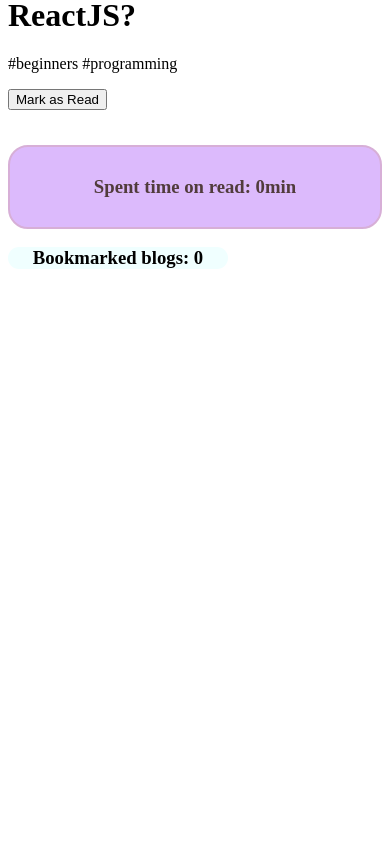
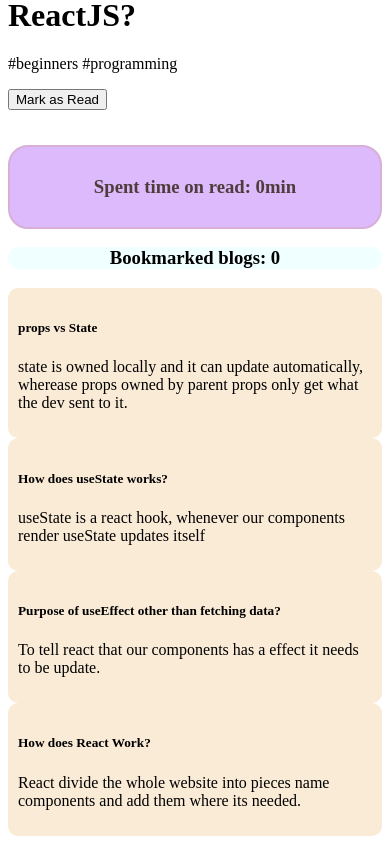
Before and after one commit to FurqanEmam/techblogs, a React (Vite) app: page / in a window 390 px wide. Shown: the part 2338-3182 px from the top of the page. Before the commit the page ends 2634 px from the top, so only its background shows below. Built offline with nearby package versions, Linux system fonts and the light colour scheme.

Commit message:
final update done

```diff
--- a/package.json
+++ b/package.json
@@ -10,7 +10,8 @@
   },
   "dependencies": {
     "react": "^18.2.0",
-    "react-dom": "^18.2.0"
+    "react-dom": "^18.2.0",
+    "react-toastify": "^9.1.2"
   },
   "devDependencies": {
     "@types/react": "^18.0.28",
--- a/src/components/Blogs/Blogs.jsx
+++ b/src/components/Blogs/Blogs.jsx
@@ -2,6 +2,9 @@
 import Post from '../Post/Post';
 import Calculation from '../Calculation/Calculation';
 import './Blogs.css'
+import { ToastContainer, toast } from 'react-toastify';
+import 'react-toastify/dist/ReactToastify.css';
+import Question from '../Question/Question';
 
 
 const Blogs = () => {
@@ -22,15 +25,18 @@
     }
 
     const bookmarkHandle = (blog) =>{
-        // console.log("bookmark", blog)
         const newBookmark = [...bookmark, blog];
+        // console.log(newBookmark)
         setBookmark(newBookmark);
-        // console.log(newBookmark)
+        toast("you have already bookmarked this blog.")
+
+        // if(newBookmark.includes())
+        // newBookmark.find(())
     }
 
 
-
     return (
+        <div>
             <div className='blogs-container'>
                 <div>
                     {
@@ -47,8 +53,18 @@
                     post={post}
                     bookmark={bookmark}
                     ></Calculation>
+                    <div>
+                        {/* <button onClick={notify}>Notify!</button>
+                        <ToastContainer /> */}
                     </div>
                 </div>
+
+            </div>
+            <div className='question-container'>
+                <Question></Question>
+            </div>
+        </div>
+
     );
 };
 
--- a/src/components/Bookmark/Bookmark.css
+++ b/src/components/Bookmark/Bookmark.css
@@ -9,4 +9,12 @@
     max-width: 220px;
     max-height: auto;
     margin-top: 5px;
+    text-align: center;
 }
+
+@media only screen and (max-width: 768px) {
+    .bookmark-container{
+        max-width: 100%;
+        max-width: 100%;
+    }
+}
--- a/src/components/Calculation/Calculation.jsx
+++ b/src/components/Calculation/Calculation.jsx
@@ -23,6 +23,7 @@
                 <h3>Bookmarked blogs: {bookmark.length}</h3>
                 {
                     bookmark.map((postData)=> <Bookmark
+                    key={postData.guid}
                     postData={postData}
                     ></Bookmark>)
                 }
--- a/src/components/Post/Post.jsx
+++ b/src/components/Post/Post.jsx
@@ -1,5 +1,7 @@
 import React from 'react';
 import './Post.css'
+import { ToastContainer } from 'react-toastify';
+import 'react-toastify/dist/ReactToastify.css';
 
 const Post = (props) => {
     // console.log(props)
@@ -27,6 +29,7 @@
                         <div className='post-time'>
                             <p>{read_time} min read</p>
                             <img onClick={() => bookmarkHandle(props.blog)} id="bookmark" className='bookmark' src="https://cdn-icons-png.flaticon.com/512/25/25667.png" alt="" />
+                            <ToastContainer />
                         </div>
                     </div>
                 </div>
--- /dev/null
+++ b/src/components/Question/Question.css
@@ -0,0 +1,10 @@
+.question-container{
+    max-width: 950px;
+    margin: 0 auto;
+}
+.question-section{
+    max-width: 550px;
+    background-color: antiquewhite;
+    padding: 10px;
+    border-radius: 10px;
+}
--- /dev/null
+++ b/src/components/Question/Question.jsx
@@ -0,0 +1,27 @@
+import React from 'react';
+import './Question.css'
+
+const Question = () => {
+    return (
+        <div className='question-container'>
+            <div className='question-section'>
+                <h5 className='question-title'>props vs State</h5>
+                <p className='answer'>state is owned locally and it can update automatically, wherease props owned by parent props only get what the dev sent to it.</p>
+            </div>
+            <div className='question-section'>
+                <h5 className='question-title'>How does useState works?</h5>
+                <p className='answer'>useState is a react hook, whenever our components render useState updates itself</p>
+            </div>
+            <div className='question-section'>
+                <h5 className='question-title'>Purpose of useEffect other than fetching data?</h5>
+                <p className='answer'>To tell react that our components has a effect it needs to be update.</p>
+            </div>
+            <div className='question-section'>
+                <h5 className='question-title'>How does React Work?</h5>
+                <p className='answer'>React divide the whole website into pieces name components and add them where its needed.</p>
+            </div>
+        </div>
+    );
+};
+
+export default Question;
```
Also changed, not shown: src/components/Blogs/Blogs.css (line endings or trailing spaces), 1 other file (tests, documents, lock files or other folders). Lines whose indentation alone changed are shown as unchanged.
